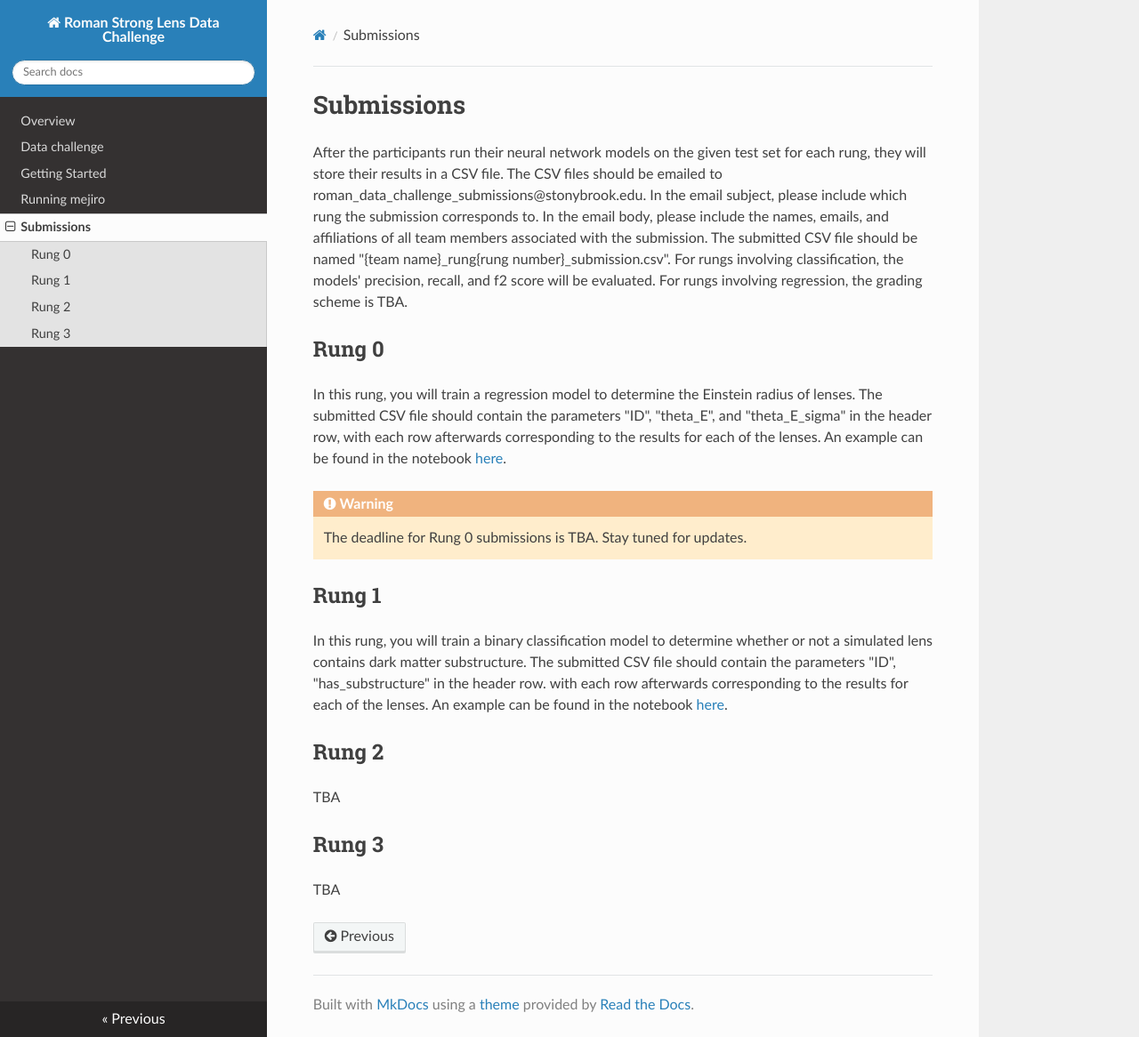
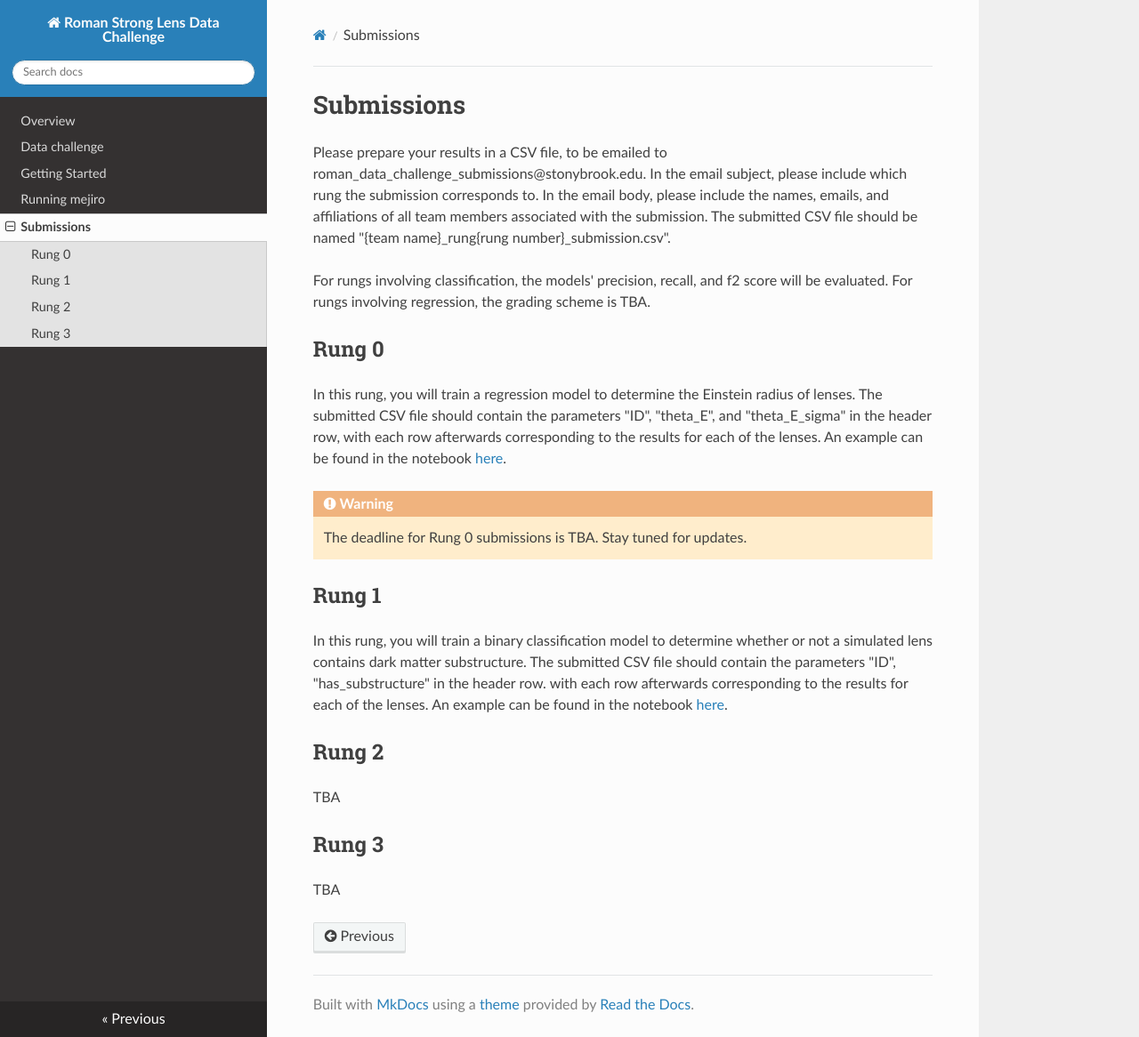
Before and after one commit to ahuang314/Roman_Data_Challenge, an MkDocs documentation site: the page built from docs/submissions.md, in a window 1280 px wide and 1166 px high. Shown: the whole window at 89% size. Built offline with MkDocs 1.6.1, drawn with Linux system fonts in a browser that asks for light colours; nearby versions of some CDN libraries.

Commit message:
edit docs

```diff
--- a/docs/submissions.md
+++ b/docs/submissions.md
@@ -1,6 +1,8 @@
 # Submissions
 
-After the participants run their neural network models on the given test set for each rung, they will store their results in a CSV file. The CSV files should be emailed to roman_data_challenge_submissions@stonybrook.edu. In the email subject, please include which rung the submission corresponds to. In the email body, please include the names, emails, and affiliations of all team members associated with the submission. The submitted CSV file should be named "{team name}_rung{rung number}_submission.csv". For rungs involving classification, the models' precision, recall, and f2 score will be evaluated. For rungs involving regression, the grading scheme is TBA.
+ Please prepare your results in a CSV file, to be emailed to roman_data_challenge_submissions@stonybrook.edu. In the email subject, please include which rung the submission corresponds to. In the email body, please include the names, emails, and affiliations of all team members associated with the submission. The submitted CSV file should be named "{team name}_rung{rung number}_submission.csv".
+
+For rungs involving classification, the models' precision, recall, and f2 score will be evaluated. For rungs involving regression, the grading scheme is TBA.
 
 ## Rung 0
 
```
